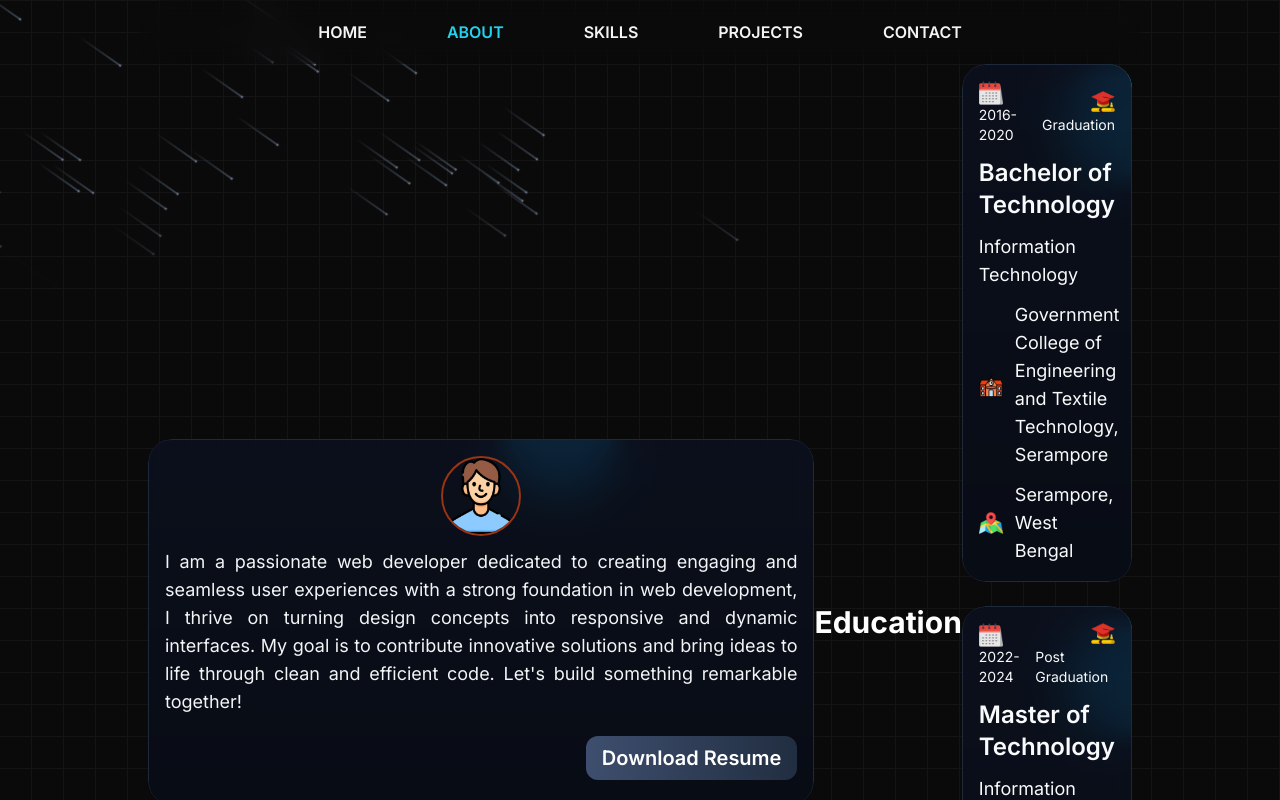
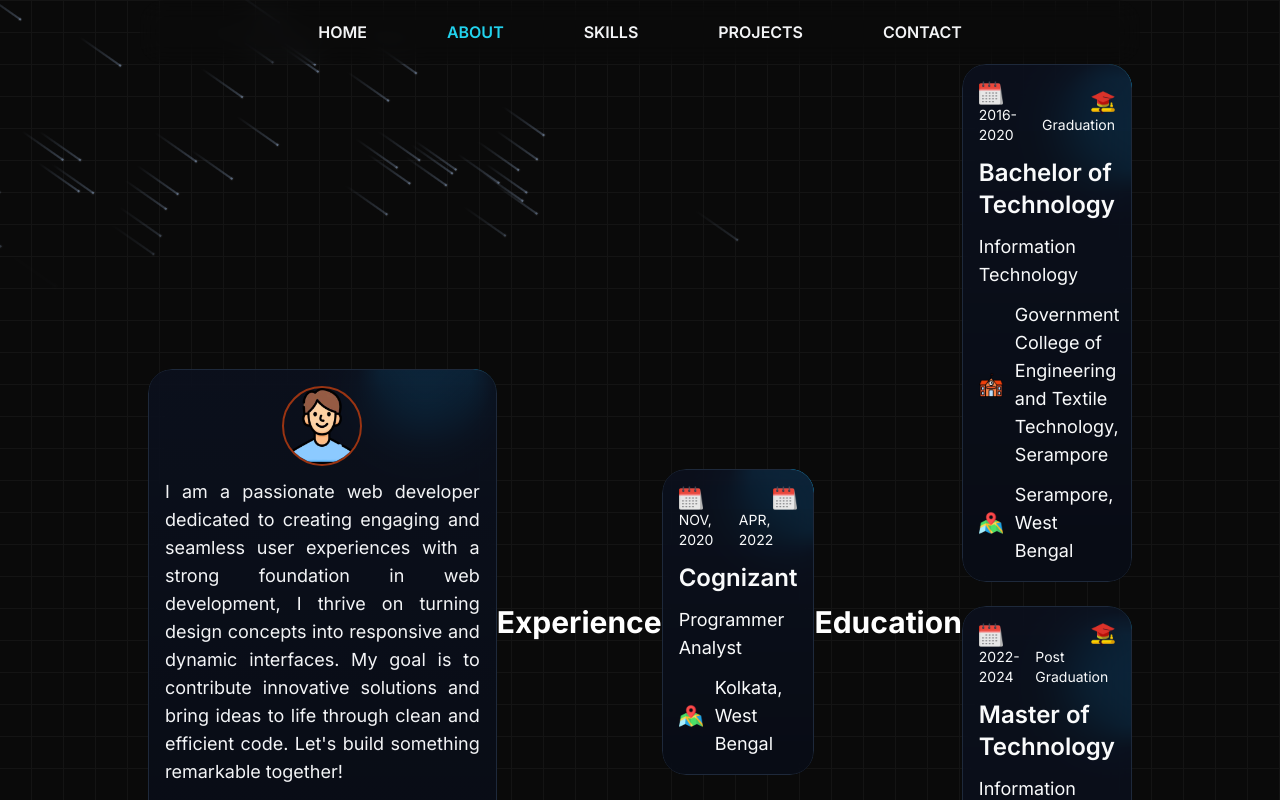
Before and after one commit to ShahbajAlam/portfolio-nextjs, a Next.js app: page /about in a window 1280 px wide. Shown: the top 800 px of the page. Built offline with nearby package versions, Linux system fonts and the light colour scheme.

Commit message:
modified:   components/About.tsx 	new file:   components/Work.tsx

```diff
--- a/components/About.tsx
+++ b/components/About.tsx
@@ -1,6 +1,17 @@
 import Bio from "./Bio";
+import Work, { WorkProps } from "./Work";
 import Education, { EducationProps } from "./Education";
 import { MovingBorderContainer } from "./ui/moving-border";
+
+const workArray: WorkProps[] = [
+    {
+        from: "NOV, 2020",
+        to: "APR, 2022",
+        company: "Cognizant",
+        title: "Programmer Analyst",
+        location: "Kolkata, West Bengal",
+    },
+];
 
 const educationArray: EducationProps[] = [
     {
@@ -32,14 +43,36 @@ export default function About() {
             >
                 <Bio />
             </MovingBorderContainer>
+
+            <h2 className="text-center text-3xl text-white my-6 font-bold">
+                Experience
+            </h2>
+            <div className="w-full flex flex-col gap-6">
+                {workArray.map((item) => (
+                    <MovingBorderContainer
+                        duration={5000}
+                        className="bg-gradient-to-t from-[rgba(0,0,0,0.4)] to-[rgba(0,0,0,0.2)]"
+                    >
+                        <Work
+                            company={item.company}
+                            from={item.from}
+                            location={item.location}
+                            title={item.title}
+                            to={item.to}
+                            key={item.from}
+                        />
+                    </MovingBorderContainer>
+                ))}
+            </div>
+
             <h2 className="text-center text-3xl text-white my-6 font-bold">
                 Education
             </h2>
-            <div className="flex flex-col gap-6">
+            <div className="w-full flex flex-col gap-6">
                 {educationArray.map((item) => (
                     <MovingBorderContainer
                         duration={5000}
-                        className="bg-gradient-to-t from-[rgba(0,0,0,0.4)] to-[rgba(0,0,0,0.2)] lg:grow lg:shrink-0 basis-[50%]"
+                        className="bg-gradient-to-t from-[rgba(0,0,0,0.4)] to-[rgba(0,0,0,0.2)]"
                     >
                         <Education
                             address={item.address}
--- /dev/null
+++ b/components/Work.tsx
@@ -0,0 +1,48 @@
+import Image from "next/image";
+
+import map from "@/assets/map.webp";
+import calendar from "@/assets/calendar.webp";
+
+export type WorkProps = {
+    from: string;
+    to: string;
+    company: string;
+    title: string;
+    location: string;
+};
+
+function Work(props: WorkProps) {
+    return (
+        <div className="w-full rounded-3xl p-4 text-gray-50 flex flex-col gap-3">
+            <div className="flex justify-between items-center">
+                <div>
+                    <Image
+                        src={calendar.src}
+                        width={24}
+                        height={24}
+                        alt="calender"
+                    />
+                    <p>{props.from}</p>
+                </div>
+                <div className="flex flex-col">
+                    <Image
+                        src={calendar.src}
+                        width={24}
+                        height={24}
+                        alt="calender"
+                        className="self-end"
+                    />
+                    <p>{props.to}</p>
+                </div>
+            </div>
+            <h1 className="text-2xl font-semibold">{props.company}</h1>
+            <h1 className="text-lg">{props.title}</h1>
+            <div className="flex items-center gap-3">
+                <Image src={map.src} alt="address" width={24} height={24} />
+                <h2 className="text-lg">{props.location}</h2>
+            </div>
+        </div>
+    );
+}
+
+export default Work;
```
